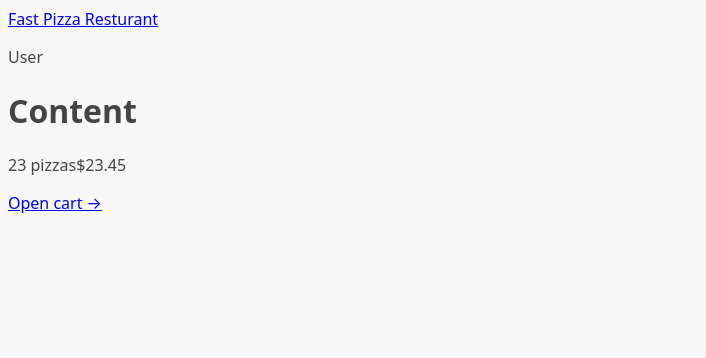
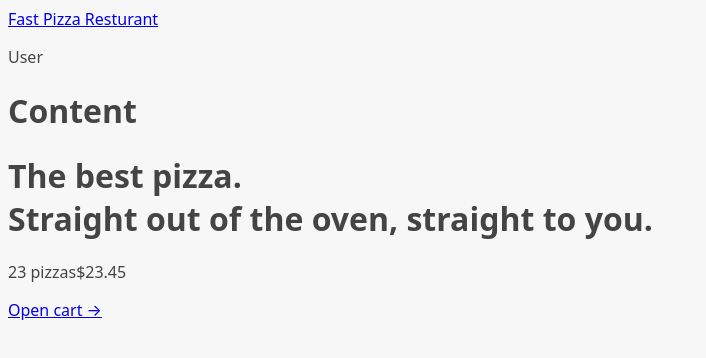
Before and after one commit to MoohamedMoustafa/react-pizza-store, a React (Vite) app: page / in a window 1280 px wide. Shown: the top 358 px of the page, without its empty margins (0-706 px from the left). Built offline with nearby package versions, Linux system fonts and the light colour scheme.

Commit message:
feat: add menu loader and integrate it into the routing structure

```diff
--- a/src/App.jsx
+++ b/src/App.jsx
@@ -1,7 +1,7 @@
 import { createBrowserRouter, RouterProvider } from "react-router-dom";
 
 import Home from "./ui/Home";
-import Menu from "./features/menu/Menu";
+import Menu, { loader as menuLoader } from "./features/menu/Menu";
 import Cart from "./features/cart/Cart";
 import CreateOrder from "./features/order/CreateOrder";
 import Order from "./features/order/Order";
@@ -18,6 +18,7 @@ const router = createBrowserRouter([
       {
         path: "/menu",
         element: <Menu />,
+        loader: menuLoader,
       },
       {
         path: "/cart",
--- a/src/features/menu/Menu.jsx
+++ b/src/features/menu/Menu.jsx
@@ -1,5 +1,15 @@
+import { useLoaderData } from "react-router-dom";
+import { getMenu } from "../../services/apiRestaurant";
+
 function Menu() {
+  const menu = useLoaderData();
+
   return <h1>Menu</h1>;
 }
 
+export async function loader() {
+  const menu = await getMenu();
+  return menu;
+}
+
 export default Menu;
--- a/src/ui/AppLayout.jsx
+++ b/src/ui/AppLayout.jsx
@@ -1,3 +1,4 @@
+import { Outlet } from "react-router-dom";
 import CartOverview from "../features/cart/CartOverview";
 import Header from "./Header";
 
@@ -8,6 +9,7 @@ export default function AppLayout() {
 
       <main>
         <h1>Content</h1>
+        <Outlet />
       </main>
 
       <CartOverview />
```
